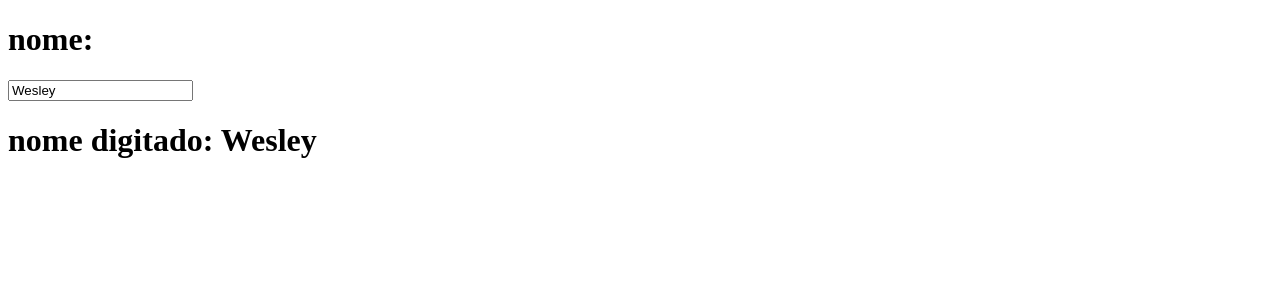
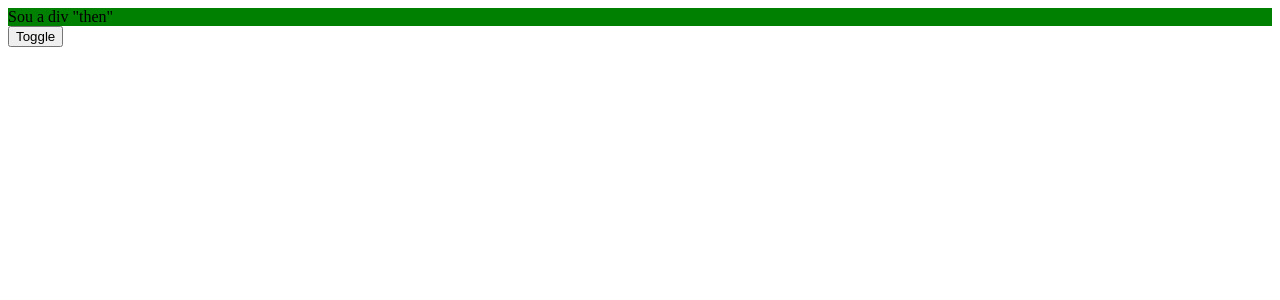
Before and after one commit to wesleycaldeiradeoliveira/Two-Way-Data-Binding-NgIf-NgFor-NgStyle-NgClass-pipes, an Angular app: page / in a window 1280 px wide. Shown: the top 300 px of the page. Built offline with nearby package versions, Linux system fonts and the light colour scheme.

Commit message:
Diretiva Estrutural NgIf

```diff
--- a/src/app/app.component.html
+++ b/src/app/app.component.html
@@ -1,9 +1,30 @@
-<h1>nome:</h1>
-<input type="text" [(ngModel)]="name" />
+ <!--<div
+  style="background-color: green;"
+  *ngIf="true; else meuTemplate">Sou uma div!</div>
 
-<h1>nome digitado: {{name}}</h1>
+<ng-template #meuTemplate>
+  <div
+    style="background-color: red;">Sou uma outra div!</div>
+</ng-template>
+esse primeiro exemplo e o mais usado !!!!
+-->
 
-<!--
-[ngModel]="name" <-- input
-(ngModelChange)="handleInputChange($event)"/>    <--output
--->
+ <ng-container *ngIf="minhaProp; then meuTemplate; else meuOutroTemplate"></ng-container>
+
+<ng-template #meuTemplate>
+  <div
+    style="background-color: green;">Sou a div "then"</div>
+</ng-template>
+
+<ng-template #meuOutroTemplate>
+  <div
+    style="background-color: red;">Sou a div "else"</div>
+</ng-template>
+
+<button (click)="toggleProp()">Toggle</button>
+
+
+<!--<div id="minha-div" style="display: none;">Sou uma div escondida!</div>
+
+ <div id="minha-div" style="visibility: hidden;">Sou uma div escondida!</div>
+<h1>Sou um texto</h1>-->
--- a/src/app/app.component.ts
+++ b/src/app/app.component.ts
@@ -6,11 +6,37 @@ import { Component } from '@angular/core';
   styleUrl: './app.component.scss'
 })
 export class AppComponent {
-  name: string = 'Wesley';
+  minhaProp = true;
+  pessoa = {
+    name: undefined,
+    status: 1,
+  };
 
-  handleInputChange(event : any){
-    console.log(event);
+  toggleProp() {
+    this.minhaProp = !this.minhaProp;
+  }
 
-   //   this.name = event;
+  isTruthy() {
+    // return {};
+    // return [];
+    // return true;
+    // return 1;
+    // return "teste";
+    // return "0";
+    // return "false";
+    // return this.pessoa.status;
+  }
+
+  isFalsy() {
+    // return false;
+    // return 0;
+    // return "";
+    // return '';
+    // return null;
+    // return undefined;
+    // return -0;
+    // return NaN;
+    // return this.pessoa.name;
+    // return this.pessoa.endereco?.rua;
   }
 }
```
